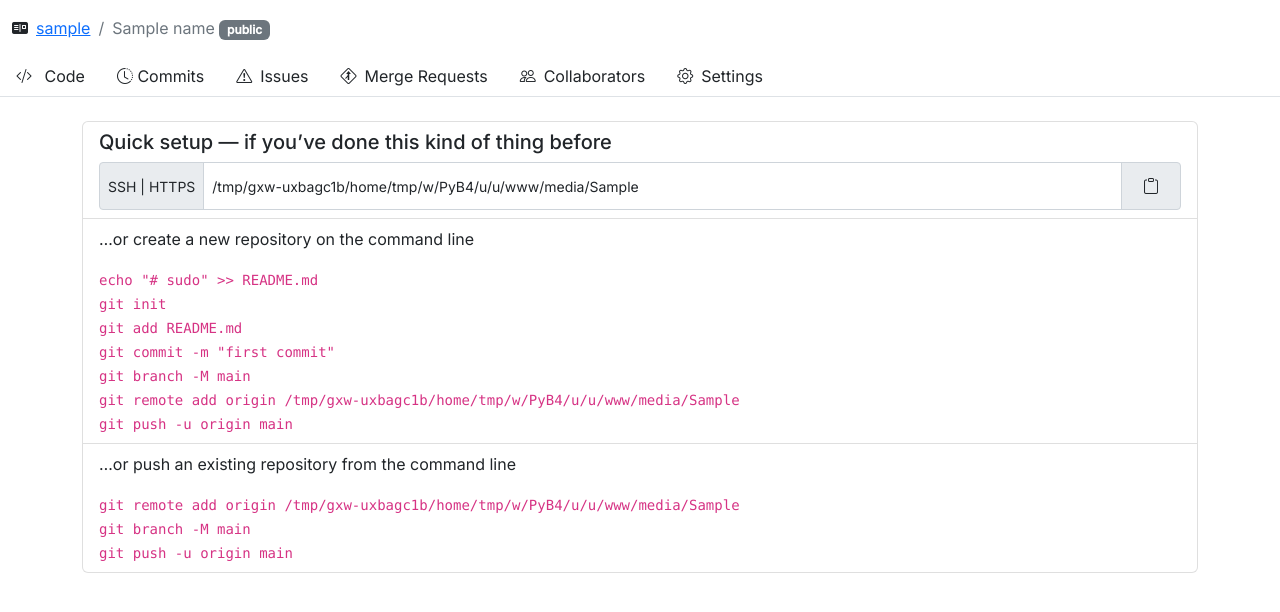
After one commit to santoshkpatro/gitsnap-dc, a Django app: template templates/projects/project_setup_guide.html in a window 1280 px wide. The commit adds this page. Shown: the top 612 px of the page. Run offline with Django 4.2, Linux system fonts and the light colour scheme; tables that the repository leaves empty hold one stand-in row (values such as "Sample post"); the template is opened without the code that fills it: values that come from a table or form of the project are taken from there, most other values are stand-ins (such as "Sample title", 1, 10 or a date in 2020).

```diff
--- a/gitsnap/blob/views.py
+++ b/gitsnap/blob/views.py
@@ -42,6 +42,7 @@ class BlobView(View):
         content = blob.data_stream.read().decode()
         size = blob.size
         file_name = blob.name
+        branches = project.get_branches()
 
         context = {
             'username': username,
@@ -53,7 +54,9 @@ class BlobView(View):
             'content': content,
             'path': path,
             'size': size,
-            'file_name': file_name
+            'file_name': file_name,
+            'branches': branches,
+            'total_branch': len(branches)
         }
 
         return render(request, 'blob/blob.html', context)
--- a/gitsnap/commits/views.py
+++ b/gitsnap/commits/views.py
@@ -1,4 +1,4 @@
-from django.shortcuts import render
+from django.shortcuts import render, redirect
 from django.http import Http404, HttpResponse
 from django.views import View
 
@@ -27,6 +27,9 @@ class CommitListView(View):
     def get(self, request, username, name, branch):
         project: Project = self.get_project(username, name)
 
+        if not project.check_empty_repo():
+            return redirect('project-detail-view', username=username, name=name)
+
         if not self.has_project_permission(request.user, project):
             raise Http404
 
--- a/gitsnap/projects/models.py
+++ b/gitsnap/projects/models.py
@@ -41,6 +41,10 @@ class Project(BaseModel):
     def get_repo(self) -> Repo:
         repo = Repo(self.get_repo_url())
         return repo
+
+    def check_empty_repo(self):
+        repo = Repo(self.get_repo_url())
+        return repo.active_branch.is_valid()
 
     def get_branches(self):
         repo = self.get_repo()
--- a/templates/projects/project_detail.html
+++ b/templates/projects/project_detail.html
@@ -1,4 +1,6 @@
-{% extends 'repo_base.html' %} {% load humanize %} {% block body %}
+{% extends 'repo_base.html' %}
+{% load humanize %}
+{% block body %}
 <div class="container">
   <div class="row">
     <div class="col-9 mb-2">
--- /dev/null
+++ b/templates/projects/project_setup_guide.html
@@ -0,0 +1,64 @@
+{% extends 'repo_base.html' %}
+
+{% load humanize %}
+
+{% block body %}
+<div class="container">
+  <ul class="list-group">
+    <li class="list-group-item">
+      <div id="quick-setup">
+        <h5>Quick setup — if you’ve done this kind of thing before</h5>
+        <div class="input-group input-group-sm mt-2">
+          <span class="input-group-text">SSH | HTTPS</span>
+          <input id="path" class="form-control" value="{{ project.path.path }}">
+          <span class="input-group-text">
+            <button class="btn clipboard" data-clipboard-target="#path">
+              <i class="bi bi-clipboard"></i>
+            </button>
+          </span>
+        </div>
+      </div>
+    </li>
+    <li class="list-group-item">
+      <p>…or create a new repository on the command line</p>
+      <div id="new-repo">
+        <code>
+          echo "# sudo" >> README.md
+          <br>
+          git init
+          <br>
+          git add README.md
+          <br>
+          git commit -m "first commit"
+          <br>
+          git branch -M main
+          <br>
+          git remote add origin {{ project.path.path }}
+          <br>
+          git push -u origin main
+        </code>
+      </div>
+    </li>
+    <li class="list-group-item">
+      <p>…or push an existing repository from the command line</p>
+      <div id="exiting-repo">
+        <code>
+          git remote add origin {{ project.path.path }}
+          <br>
+          git branch -M main
+          <br>
+          git push -u origin main
+        </code>
+      </div>
+    </li>
+  </ul>
+</div>
+{% endblock body %}
+
+
+{% block script %}
+<script src="https://cdn.jsdelivr.net/npm/clipboard@2.0.10/dist/clipboard.min.js"></script>
+<script>
+  new ClipboardJS('.clipboard');
+</script>
+{% endblock %}
--- a/templates/repo_base.html
+++ b/templates/repo_base.html
@@ -18,6 +18,9 @@
 
     <!-- Custom CSS -->
     <link rel="stylesheet" href="{% static 'css/base.css' %}">
+
+    {% block top_script %}
+    {% endblock %}
 
     {% block style %}
     {% endblock %}
--- a/templates/repo_header.html
+++ b/templates/repo_header.html
@@ -3,7 +3,13 @@
     <ol class="breadcrumb">
       <i class="bi bi-postcard-fill me-2"></i>
       <li class="breadcrumb-item"><a href="#" >{{ username }}</a></li>
-      <li class="breadcrumb-item active" aria-current="page">{{ name }}</li>
+      <li class="breadcrumb-item active" aria-current="page">{{ name }}
+        {% if project.is_private %}
+        <span class="badge bg-secondary">private</span>
+        {% else %}
+        <span class="badge bg-secondary">public</span>
+        {% endif %}
+      </li>
     </ol>
   </nav>
 </div>
@@ -37,5 +43,8 @@
     <li class="nav-item">
       <a class="nav-link"><i class="bi bi-people me-2"></i>Collaborators</a>
     </li>
+    <li class="nav-item">
+      <a class="nav-link"><i class="bi bi-gear me-2"></i>Settings</a>
+    </li>
   </ul>
 </div>
```
Also changed, not shown: gitsnap/projects/views.py (+9 -0 lines).
